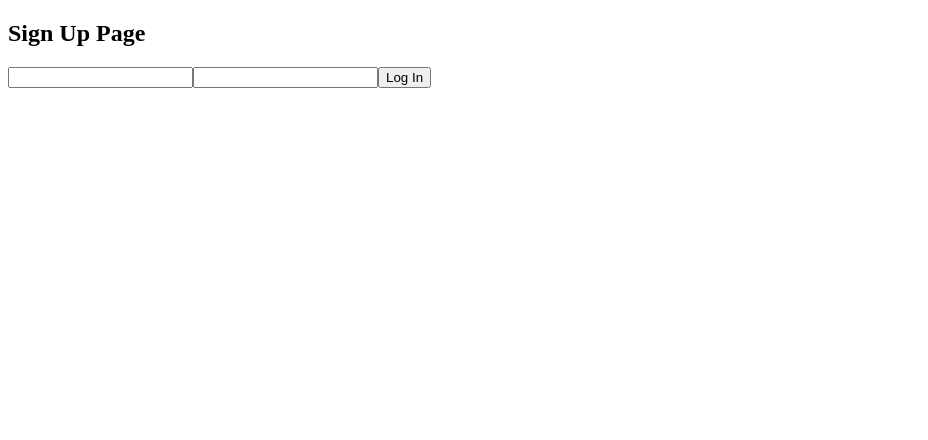
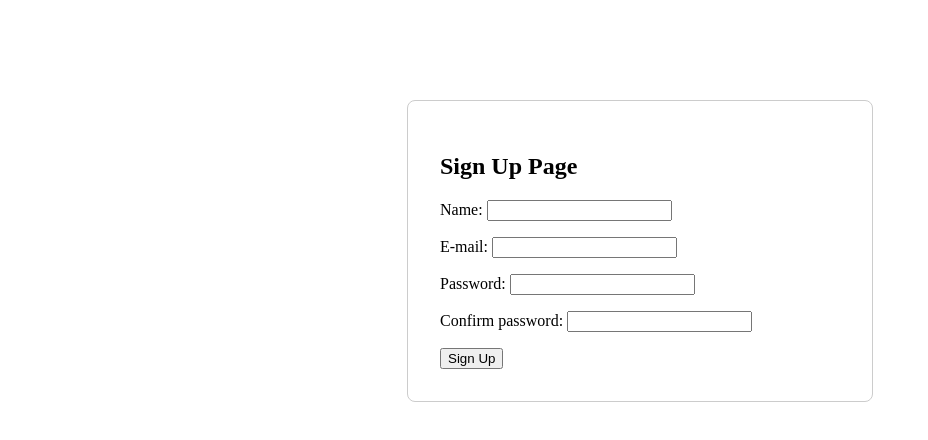
Before and after one commit to RuslanKabachok/Company-dashboard-app, a React (Vite) app: page /signup in a window 1280 px wide. Shown: the top 440 px of the page, without its empty margins (0-928 px from the left). Built offline with nearby package versions, Linux system fonts and the light colour scheme.

Commit message:
added validation

```diff
--- a/src/pages/SignIn.jsx
+++ b/src/pages/SignIn.jsx
@@ -16,11 +16,11 @@ export default function SignIn() {
 };
 
 const validationSchema = Yup.object({
-  email: Yup.string()
+email: Yup.string()
     .email('Невірний формат email')
     .required('Email обовʼязковий'),
 
-  password: Yup.string()
+password: Yup.string()
     .min(6, 'Пароль має містити мінімум 6 символів')
     .required('Пароль обовʼязковий'),
 });
--- a/src/pages/SignUp.jsx
+++ b/src/pages/SignUp.jsx
@@ -1,12 +1,50 @@
+import { useEffect } from "react";
+import { Formik, Form, Field, ErrorMessage } from 'formik';
+import * as Yup from "yup";
+// import axios from "axios";
+import css from './SignUp.module.css';
+
 export default function SignUp() {
+    useEffect(() => { }, []);
+
+    const initialValues = {
+        name: '',
+        email: '',
+        password: '',
+        confirmPassword: '',
+    };
+
+
+    const handleSubmit = (values) => {
+        console.log('Submitted values:', values);
+
+    };
+
+    const validationSchema = Yup.object({
+        email: Yup.string().email('Невірний формат email').required('Email обовʼязковий'),
+        password: Yup.string().min(6, 'Пароль має містити мінімум 6 символів').required('Пароль обовʼязковий'),
+    });
+
     return (
-        <div>
+        <div className={css.container}>
             <h2>Sign Up Page</h2>
-            <form action="">
-                <input type="text" />
-                <input type="text" />
-                <button type="submit">Log In</button>
-            </form>
+            <Formik initialValues={initialValues} onSubmit={handleSubmit} validationSchema={validationSchema} validate={(values) => {
+    const errors = {};
+                if (values.password !== values.confirmPassword) {
+                    errors.confirmPassword = 'Passwords do not match';
+    }
+                return errors;
+            }}>
+                <Form className={css.form}>
+                    <label >Name: <Field type="text" name="name" required /></label>
+                    <label >E-mail: <Field type="email" name="email" required /></label>
+                    <label >Password: <Field type="password" name="password" required minLength='6' /></label>
+                    <label > Confirm password: <Field type="password" name="confirmPassword" required minLength='6' />
+                        <ErrorMessage name="confirmPassword" component="div" className={css.error} />
+                    </label>
+                    <button type="submit">Sign Up</button>
+                </Form>
+            </Formik>
         </div>
     );
 }
--- a/src/pages/SignUp.module.css
+++ b/src/pages/SignUp.module.css
@@ -0,0 +1,32 @@
+.container {
+  max-width: 400px;
+  margin: 100px auto;
+  padding: 2rem;
+  border: 1px solid #ccc;
+  border-radius: 8px;
+  background: #fff;
+}
+
+.form label {
+  display: block;
+  margin-bottom: 1rem;
+}
+
+.auth-form input {
+  display: block;
+  width: 100%;
+  padding: 0.5rem;
+  margin-top: 0.25rem;
+}
+
+.auth-form button {
+  margin-top: 1rem;
+  padding: 0.75rem;
+  width: 100%;
+}
+
+.error {
+  color: red;
+  font-size: 14px;
+  margin-top: 5px;
+}
```
